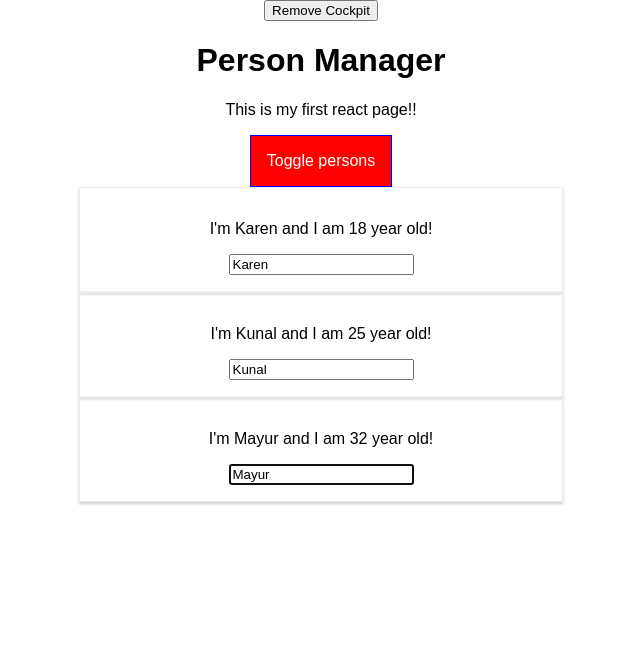
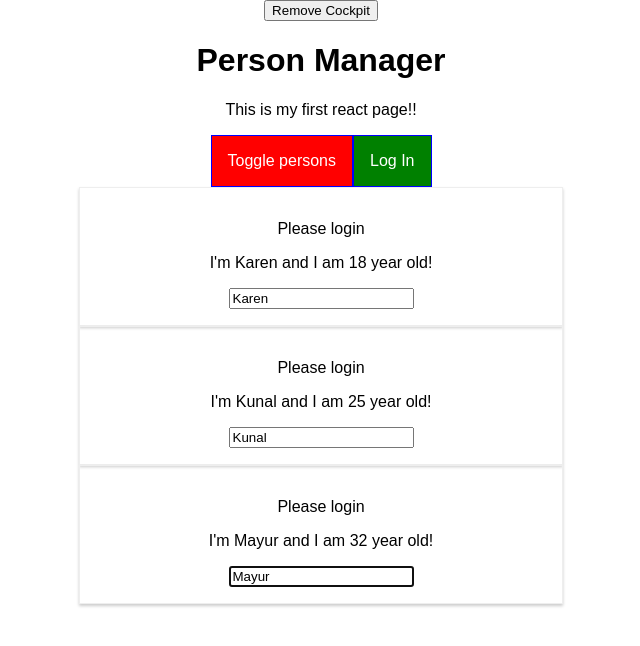
Before and after one commit to kunalkanere16/react-complete-guide, a React app: page / in a window 1280 px wide. Shown: the top 646 px of the page, without its empty margins (319-959 px from the left). Built offline with nearby package versions, Linux system fonts and the light colour scheme.

Commit message:
Context API to solve props chaining problem

```diff
--- a/src/components/Cockpit/Cockpit.js
+++ b/src/components/Cockpit/Cockpit.js
@@ -1,6 +1,6 @@
 import React, {useEffect, useRef} from 'react';
 import classes from './Cockpit.css';
-
+import AuthContext from '../../context/auth-context';
 const cockpit = ( props ) => {
 
   const toggleBtnRef = useRef(null);
@@ -48,6 +48,9 @@
           {/*try not to use below style to call method with args */}
           <button ref={toggleBtnRef} className={btnClass}
           onClick={ props.clicked}>Toggle persons</button>
+          <AuthContext.Consumer>
+            {(context)=> <button onClick={context.login}>Log In</button>}
+          </AuthContext.Consumer>
       </div>
   );
 };
--- a/src/components/Persons/Person/Person.js
+++ b/src/components/Persons/Person/Person.js
@@ -2,7 +2,8 @@
 import PropTypes from 'prop-types';
 import Auxiliary from '../../../hoc/Auxiliary';
 import withClass from '../../../hoc/withClass';
-import classes from './Person.css'
+import classes from './Person.css';
+import AuthContext from '../../../context/auth-context';
 
 class Person extends Component {
     constructor(props){
@@ -19,6 +20,9 @@
         console.log('[Person.js] rendering...');
         return (
             <Auxiliary>
+                <AuthContext.Consumer>
+                    {(context) => context.authenticated ? <p>Authenticated</p> : <p>Please login</p>}
+                </AuthContext.Consumer>
              {/* <div className={classes.Person} > */}
                 <p onClick={this.props.click}>I'm {this.props.name} and I am {this.props.age} year old!</p>
                 <p>{this.props.children}</p>
--- a/src/components/Persons/Persons.js
+++ b/src/components/Persons/Persons.js
@@ -50,7 +50,8 @@
                 name={person.name}
                 age={person.age}
                 key={person.id}
-                changed={(event) => this.props.changed(event, person.id)}/>
+                changed={(event) => this.props.changed(event, person.id)}
+            />
             );
         });
     }
--- a/src/containers/App.js
+++ b/src/containers/App.js
@@ -4,6 +4,7 @@
 import Cockpit from '../components/Cockpit/Cockpit'
 import Auxiliary from '../hoc/Auxiliary';
 import withClass from '../hoc/withClass';
+import AuthContext from '../context/auth-context';
 
 class App extends Component {
   constructor(props){
@@ -22,7 +23,8 @@
     profession: 'something',
     showPersons: false,
     showCockpit: true,
-    changeCounter: 0
+    changeCounter: 0,
+    authenticated: false
   }
 
   static getDerivedStateFromProps(props, state){
@@ -89,6 +91,9 @@
     this.setState({showPersons : !doesShow});
   }
 
+  loginHandler =() => {
+    this.setState({authenticated: true});
+  };
   render() {
     console.log('[App.js] render');
     let persons = null;
@@ -96,7 +101,8 @@
       persons = <Persons
             persons={this.state.persons}
             clicked={this.deletePersonHandler}
-            changed={this.nameChangedHandler} />
+            changed={this.nameChangedHandler}
+            isAuthenticated={this.state.authenticated}/>
     }
 
 
@@ -107,14 +113,22 @@
           <button onClick={()=>{this.setState({showCockpit:false})}}>
             Remove Cockpit
           </button>
+          <AuthContext.Provider
+            value={ {
+              authenticated: this.state.authenticated,
+              login: this.loginHandler
+            }}
+          >
             {this.state.showCockpit?
               <Cockpit
               title={this.props.appTitle}
               showPersons={this.state.showPersons}
               personsLength={this.state.persons.length}
-            clicked={this.togglePersons}/>
+              clicked={this.togglePersons}
+              />
               :null}
             {persons}
+          </AuthContext.Provider>
         </Auxiliary>
     );
     // React compiles to below code internally
--- /dev/null
+++ b/src/context/auth-context.js
@@ -0,0 +1,9 @@
+import React from 'react';
+
+const authContext = React.createContext({
+    //these are parameters in object format, can be a function
+    authenticated: false,
+    login: ()=>{}
+});
+
+export default authContext;
```
Lines whose indentation alone changed are shown as unchanged.
